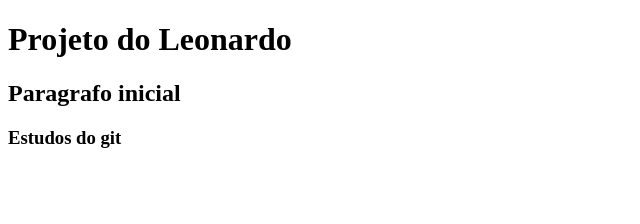
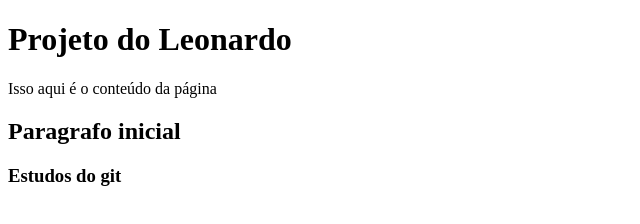
Before and after one commit to leozinh001/meu-site, a plain HTML site: page index.html in a window 1280 px wide. Shown: the whole page, without its empty margins (0-640 px from the left). Drawn offline with Linux system fonts and the light colour scheme.

Commit message:
incluindo o main

```diff
--- a/index.html
+++ b/index.html
@@ -5,6 +5,7 @@
 	</head>
 			<body>
 				<h1>Projeto do Leonardo</h1>
+				<main> Isso aqui é o conteúdo da página</main>
 				<h2>Paragrafo inicial</h2>
 				<h3>Estudos do git</h3>
 			</body>
```
